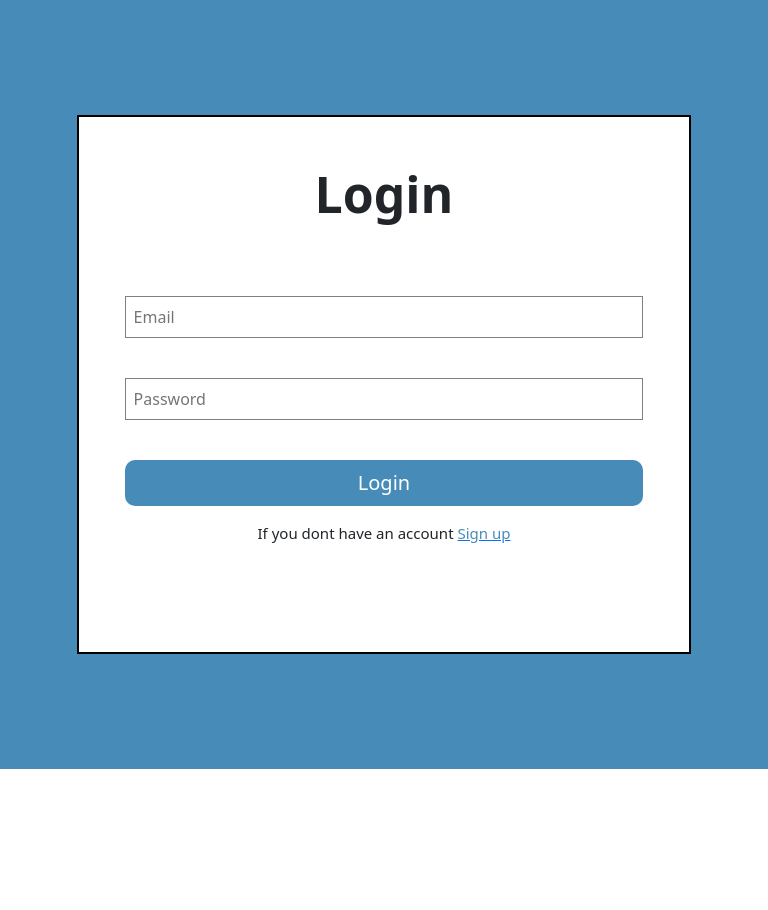
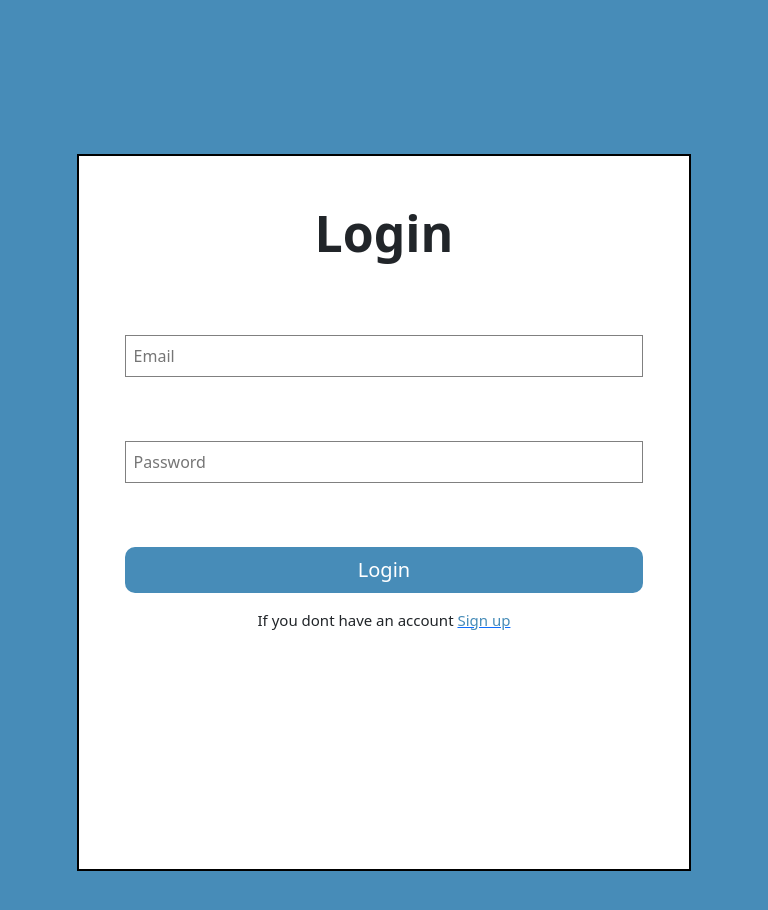
Before and after one commit to RalfiWardhana/client_nutech, a React (Create React App) app: page /login in a window 768 px wide. Shown: the top 910 px of the page. Before the commit the page ends 800 px from the top, so only its background shows below. Built offline with nearby package versions, Linux system fonts and the light colour scheme.

Commit message:
czzxxxxx

```diff
--- a/src/styles/login.css
+++ b/src/styles/login.css
@@ -33,7 +33,7 @@
     padding: 8px;
     width: 85%;
     border: 1px solid gray;
-    margin-bottom: 5vh;
+    margin-bottom: 8vh;
 }
 .button-login{
     width: 85%;
@@ -111,7 +111,7 @@
         display: flex;
         justify-content: center;
         align-items: center;
-        height: 769px;
+        height: 1025px;
         background-color: #478cb8;
     }
     .square{
```
